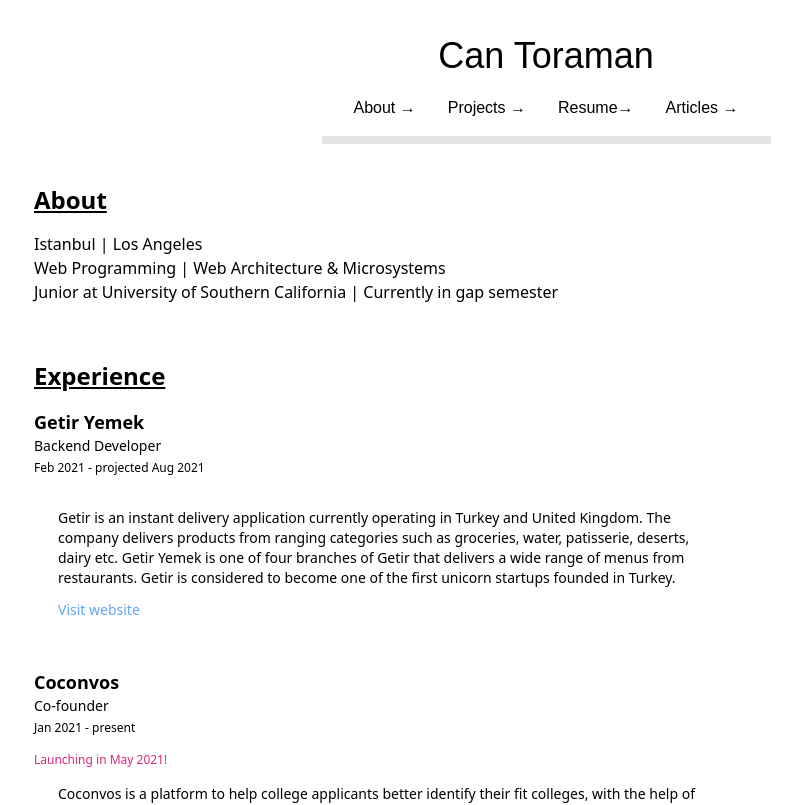
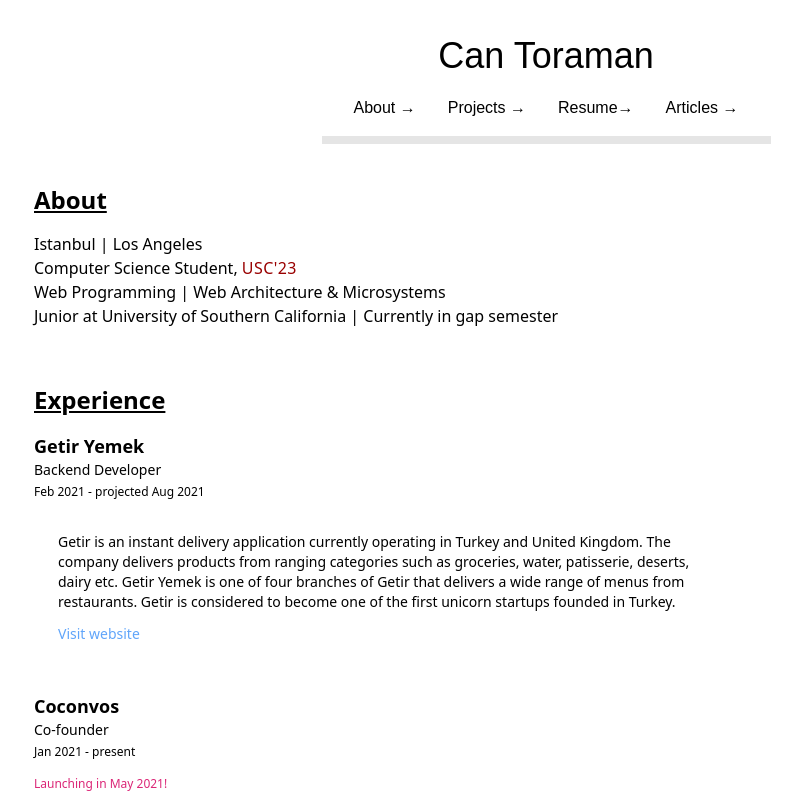
Before and after one commit to rrzhang139/richardzhang.com, a Next.js app: page /about in a window 1280 px wide. Shown: the top 805 px of the page, without its empty margins (94-896 px from the left). Built offline with nearby package versions, Linux system fonts and the light colour scheme.

Commit message:
about details

```diff
--- a/pages/about.js
+++ b/pages/about.js
@@ -51,6 +51,16 @@
           <h1 className="underline text-2xl pb-4 font-bold">About</h1>
           <ul className="font-light">
             <li>Istanbul | Los Angeles</li>
+            <li>
+              Computer Science Student,{" "}
+              <a
+                href="https://www.usc.edu/"
+                style={{ color: "#990000" }}
+                className="text-opacity-100 tracking-wide	"
+              >
+                USC'23
+              </a>
+            </li>
             <li>Web Programming | Web Architecture & Microsystems</li>
             <li>
               Junior at University of Southern California | Currently in gap
```
